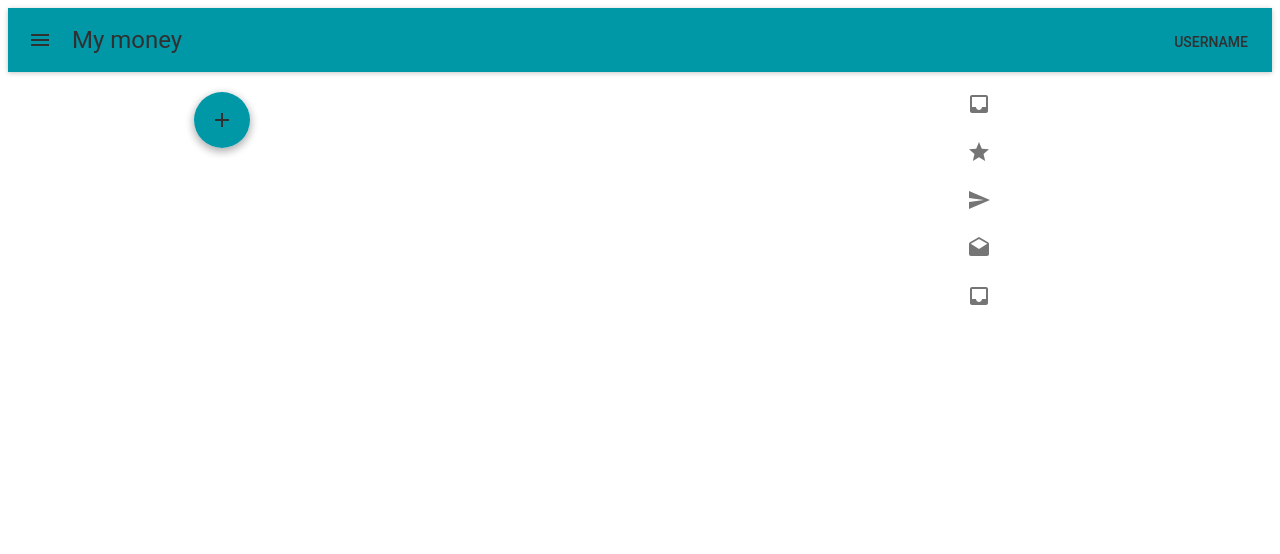
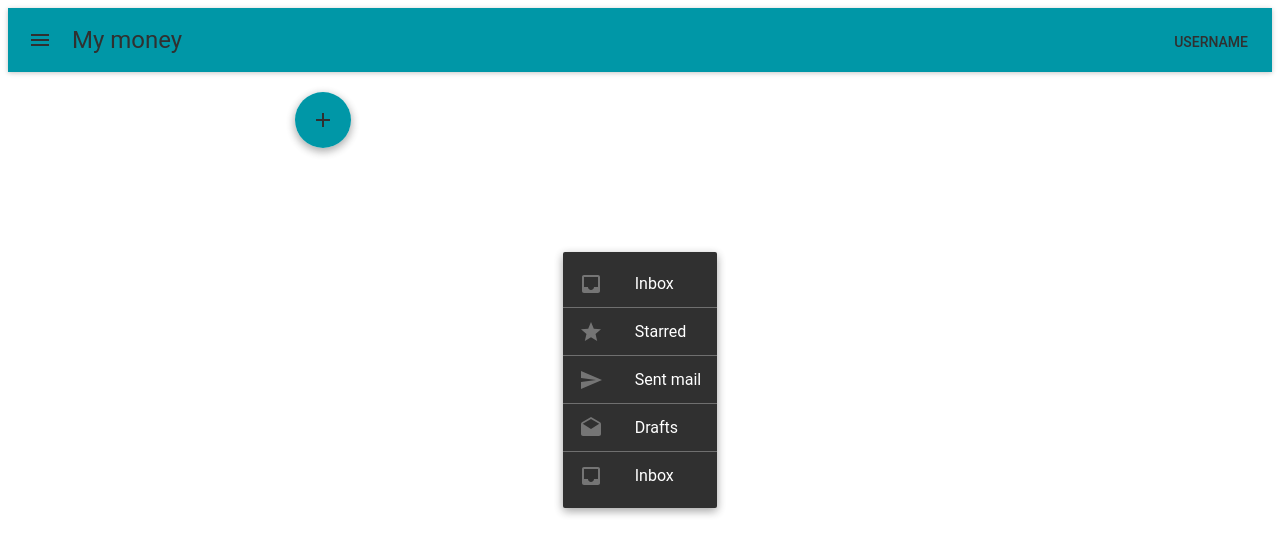
Before and after one commit to oscarsivar/my-money, a React app: page /income in a window 1280 px wide. Shown: the top 554 px of the page. Built offline with nearby package versions, Linux system fonts and the light colour scheme; the HTML template or start-up script is replaced by a standard one.

Commit message:
fixing new income layout

```diff
--- a/src/components/income/AddIncome.jsx
+++ b/src/components/income/AddIncome.jsx
@@ -15,12 +15,20 @@ const styles = {
   gridList: {
     overflowY: 'auto',
   },
+  root: {
+    display: 'flex',
+    flexWrap: 'wrap',
+    justifyContent: 'space-around',
+  }
 };
 const style = {
   margin: 20,
   textAlign: 'center',
   display: 'inline-block',
 };
+
+
+
 
 export default class AddIncome extends React.Component {
 
@@ -62,7 +70,7 @@ export default class AddIncome extends React.Component {
         		style={styles.gridList}
       		>
         	<Subheader></Subheader>
-      		<div>
+      		<div style={styles.root}>
 		        <FloatingActionButton style={style}
 		        onClick={this.handleOpen.bind(this)}>
 		          <ContentAdd />
@@ -71,7 +79,7 @@ export default class AddIncome extends React.Component {
       	</GridList>
 
         <Dialog
-          title="new income"
+          title="New income"
           actions={actions}
           modal={false}
           open={this.state.open}
--- a/src/components/layout/LayoutIncome.jsx
+++ b/src/components/layout/LayoutIncome.jsx
@@ -4,11 +4,13 @@ import MuiThemeProvider from 'material-ui/styles/MuiThemeProvider';
 import getMuiTheme from 'material-ui/styles/getMuiTheme';
 import Header from '../header/Header.jsx';
 import ListIncome from '../list/ListIncome.jsx';
+import AddIncome from '../income/AddIncome.jsx'
 
 const Layout = () => (
   <MuiThemeProvider muiTheme={getMuiTheme(darkBaseTheme)}>
     <div>
     	<Header />
+    	<AddIncome />
     	<ListIncome />
     </div>
   </MuiThemeProvider>
--- a/src/components/list/ListIncome.jsx
+++ b/src/components/list/ListIncome.jsx
@@ -1,15 +1,11 @@
 import React from 'react';
-import AddIncome from '../income/AddIncome.jsx'
-
-
-
 import {List, ListItem} from 'material-ui/List';
 import ContentInbox from 'material-ui/svg-icons/content/inbox';
 import ActionGrade from 'material-ui/svg-icons/action/grade';
 import ContentSend from 'material-ui/svg-icons/content/send';
 import ContentDrafts from 'material-ui/svg-icons/content/drafts';
 import Divider from 'material-ui/Divider';
-
+import Paper from 'material-ui/Paper';
 
 
 
@@ -31,18 +27,19 @@ const styles = {
 const ListIncome = () => (
 
   <div style={styles.root}>
-
-      <AddIncome />
-      <Divider />
+    <Paper zDepth={2}>
         <List>
            <ListItem primaryText="Inbox" leftIcon={<ContentInbox />} />
+           <Divider />
            <ListItem primaryText="Starred" leftIcon={<ActionGrade />} />
+           <Divider />
            <ListItem primaryText="Sent mail" leftIcon={<ContentSend />} />
+           <Divider />
            <ListItem primaryText="Drafts" leftIcon={<ContentDrafts />} />
+           <Divider />
           <ListItem primaryText="Inbox" leftIcon={<ContentInbox />} />
         </List>
-
-
+    </Paper>
 </div>
 
 );
```
Lines whose indentation alone changed are shown as unchanged.
